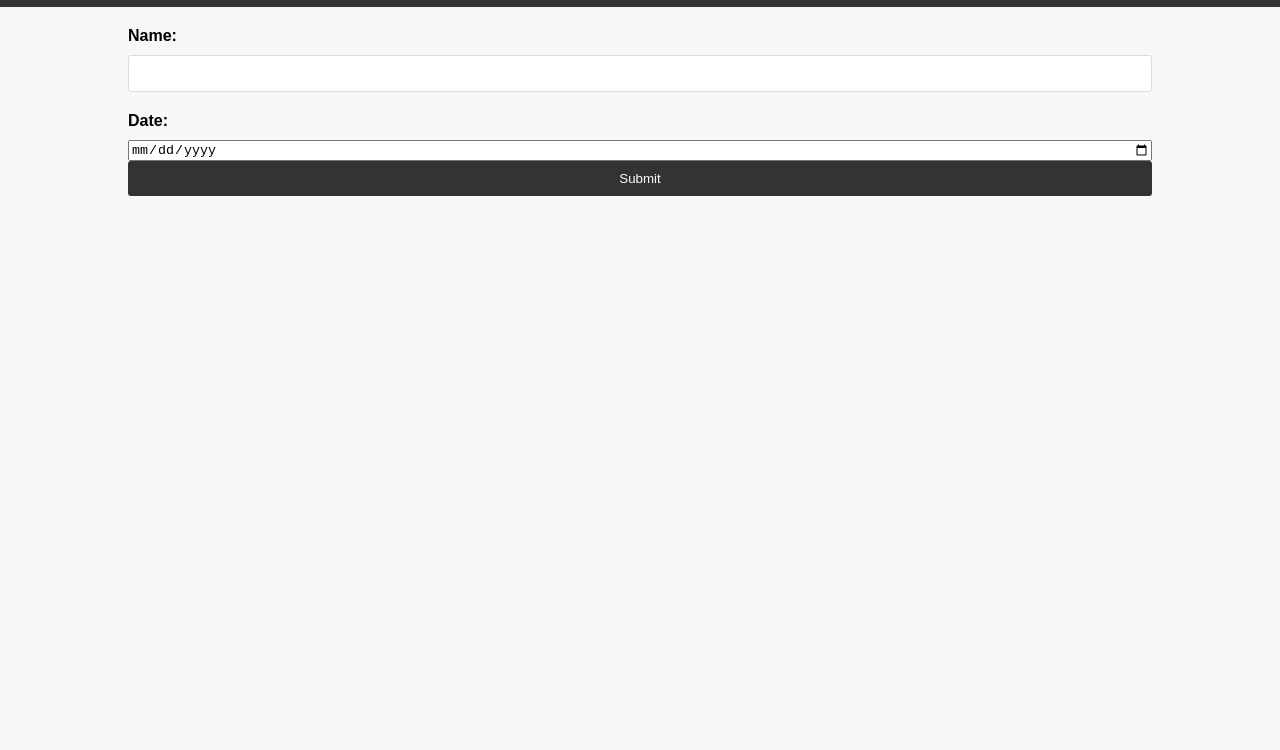
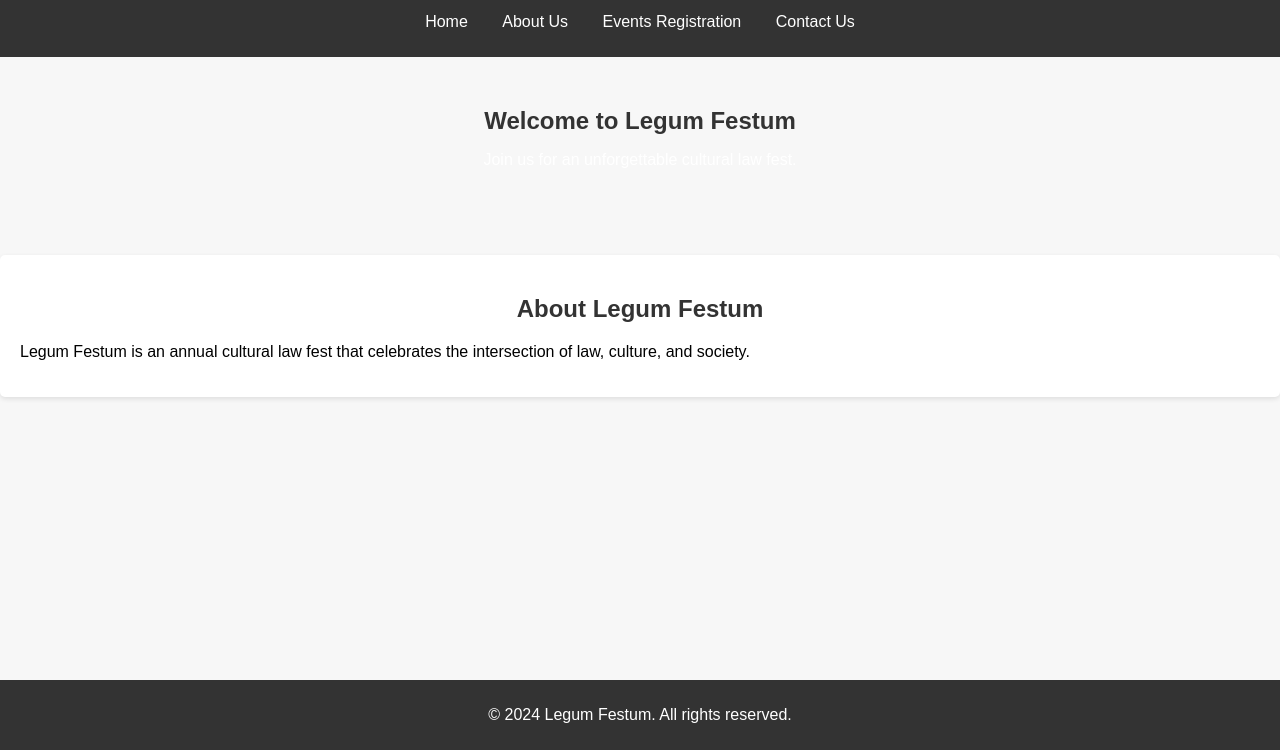
Before and after one commit to aminulmzr/mzr, a plain HTML site: page index.html in a window 1280 px wide. Shown: the part 50-800 px from the top of the page. Drawn offline with Linux system fonts and the light colour scheme.

Commit message:
Update index.html

```diff
--- a/index.html
+++ b/index.html
@@ -3,26 +3,33 @@
 <head>
     <meta charset="UTF-8">
     <meta name="viewport" content="width=device-width, initial-scale=1.0">
-    <title>Form Submission</title>
+    <title>Legum Festum</title>
     <link rel="stylesheet" href="styles.css">
 </head>
 <body>
     <header>
-        <h1>Form Submission</h1>
+        <h1>Legum Festum</h1>
+        <nav>
+            <ul>
+                <li><a href="index.html">Home</a></li>
+                <li><a href="about.html">About Us</a></li>
+                <li><a href="register.html">Events Registration</a></li>
+                <li><a href="contact.html">Contact Us</a></li>
+            </ul>
+        </nav>
     </header>
-    <div class="container">
-        <form id="dataForm">
-            <label for="name">Name:</label>
-            <input type="text" id="name" name="name" required>
-
-            <label for="date">Date:</label>
-            <input type="date" id="date" name="date" required>
-
-            <button type="submit">Submit</button>
-        </form>
-
-        <div id="output" class="output"></div>
-    </div>
-    <script src="script.js"></script>
+    <main>
+        <section class="hero">
+            <h2>Welcome to Legum Festum</h2>
+            <p>Join us for an unforgettable cultural law fest.</p>
+        </section>
+        <section class="about">
+            <h2>About Legum Festum</h2>
+            <p>Legum Festum is an annual cultural law fest that celebrates the intersection of law, culture, and society.</p>
+        </section>
+    </main>
+    <footer>
+        <p>&copy; 2024 Legum Festum. All rights reserved.</p>
+    </footer>
 </body>
 </html>
```
